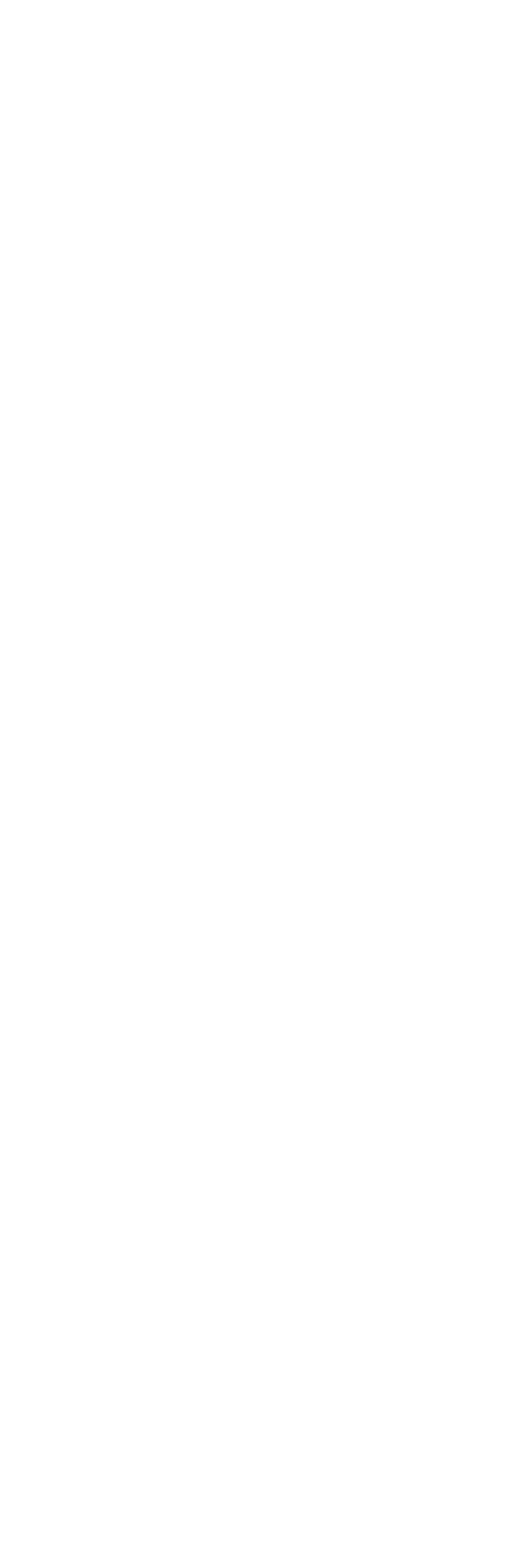
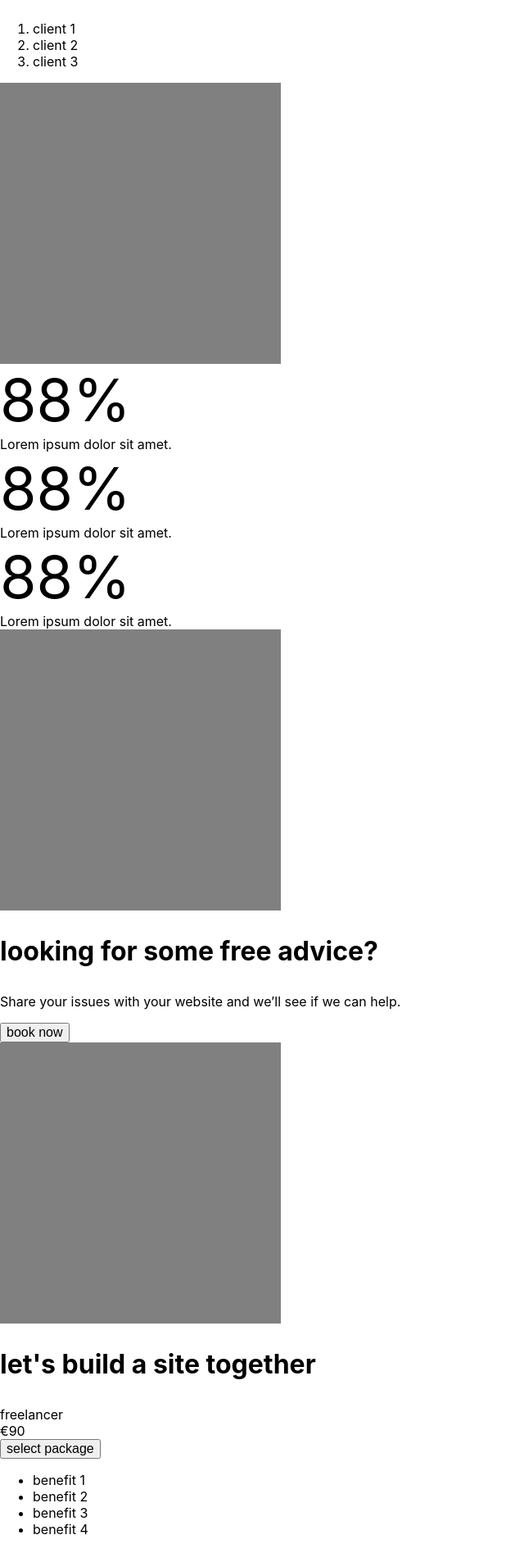
Before and after one commit to jaygal0/quik, a Next.js app: page / in a window 1280 px wide. Shown: the part 885-2780 px from the top of the page at 82% size, without its empty margins (0-640 px from the left). Before the commit the page ends 800 px from the top, so only its background shows below. Built offline with nearby package versions, Linux system fonts and the light colour scheme.

Commit message:
index html

```diff
--- /dev/null
+++ b/pages/components/Clients.js
@@ -0,0 +1,18 @@
+import React from 'react'
+
+const Clients = () => {
+  return (
+    <>
+      <h3>People we&#39;ve helped in the past</h3>
+      <div>
+        <ol>
+          <li>client 1</li>
+          <li>client 2</li>
+          <li>client 3</li>
+        </ol>
+      </div>
+    </>
+  )
+}
+
+export default Clients
--- /dev/null
+++ b/pages/components/Package.js
@@ -0,0 +1,20 @@
+import React from 'react'
+
+const Package = ({ heading, price, b1, b2, b3, b4, popular }) => {
+  return (
+    <div>
+      <div>{heading}</div>
+      <div>€{price}</div>
+      <button>select package</button>
+      <ul>
+        {b1 && <li>{b1}</li>}
+        {b2 && <li>{b2}</li>}
+        {b3 && <li>{b3}</li>}
+        {b4 && <li>{b4}</li>}
+        {popular && <div>most popular</div>}
+      </ul>
+    </div>
+  )
+}
+
+export default Package
--- /dev/null
+++ b/pages/components/Packages.js
@@ -0,0 +1,42 @@
+import React from 'react'
+import Package from './Package'
+import styles from './Packages.module.css'
+
+const Packages = () => {
+  return (
+    <div>
+      <div className={styles.image}></div>
+      <div className={styles.wrapper}></div>
+      <h2>let&#39;s build a site together</h2>
+      <div className={styles.packageWrapper}>
+        <Package
+          heading="freelancer"
+          price={90}
+          b1="benefit 1"
+          b2="benefit 2"
+          b3="benefit 3"
+          b4="benefit 4"
+        />
+        <Package
+          heading="entrepreneur"
+          price={90}
+          b1="benefit 1"
+          b2="benefit 2"
+          b3="benefit 3"
+          b4="benefit 4"
+          popular
+        />
+        <Package
+          heading="small business"
+          price={90}
+          b1="benefit 1"
+          b2="benefit 2"
+          b3="benefit 3"
+          b4="benefit 4"
+        />
+      </div>
+    </div>
+  )
+}
+
+export default Packages
--- /dev/null
+++ b/pages/components/Packages.module.css
@@ -0,0 +1,5 @@
+.image {
+  height: 343px;
+  width: 343px;
+  background: grey;
+}
--- /dev/null
+++ b/pages/components/Stats.js
@@ -0,0 +1,26 @@
+import React from 'react'
+import styles from './Stats.module.css'
+
+const Stats = () => {
+  return (
+    <div>
+      <div className={styles.image}></div>
+      <div className={styles.textWrapper}>
+        <div className={styles.statsWrapper}>
+          <div className={styles.stat}>88%</div>
+          <div className={styles.text}>Lorem ipsum dolor sit amet.</div>
+        </div>
+        <div className={styles.statsWrapper}>
+          <div className={styles.stat}>88%</div>
+          <div className={styles.text}>Lorem ipsum dolor sit amet.</div>
+        </div>
+        <div className={styles.statsWrapper}>
+          <div className={styles.stat}>88%</div>
+          <div className={styles.text}>Lorem ipsum dolor sit amet.</div>
+        </div>
+      </div>
+    </div>
+  )
+}
+
+export default Stats
--- /dev/null
+++ b/pages/components/Stats.module.css
@@ -0,0 +1,19 @@
+.image {
+  height: 343px;
+  width: 343px;
+  background: grey;
+}
+
+.textWrapper {
+}
+
+.statWrapper {
+}
+
+.stat {
+  font-size: 7.2rem;
+  line-height: 8.8rem;
+}
+
+.text {
+}
--- a/pages/index.js
+++ b/pages/index.js
@@ -1,7 +1,10 @@
 import Head from 'next/head'
+import Clients from './components/Clients'
 import Hero from './components/Hero'
 import ImgTextBtn from './components/ImgTextBtn'
 import Navbar from './components/Navbar'
+import Packages from './components/Packages'
+import Stats from './components/Stats'
 
 export default function Home() {
   return (
@@ -14,6 +17,14 @@ export default function Home() {
           text="Got a poorly designed website, that’s too slow and doesn’t convert customers?"
           button="let&#39;s work together"
         />
+        <Clients />
+        <Stats />
+        <ImgTextBtn
+          heading="looking for some free advice?"
+          text="Share your issues with your website and we’ll see if we can help."
+          buttonAlt="book now"
+        />
+        <Packages />
       </main>
     </>
   )
--- a/styles/globals.css
+++ b/styles/globals.css
@@ -25,9 +25,20 @@ a {
 
 * {
   box-sizing: border-box;
+  font-size: 1.6rem;
 }
 
 h1 {
   font-size: 4rem;
   line-height: 5.6rem;
 }
+
+h2 {
+  font-size: 3.2rem;
+  line-height: 4.8rem;
+}
+
+h3 {
+  font-size: 2.4rem;
+  line-height: 3.2rem;
+}
```
